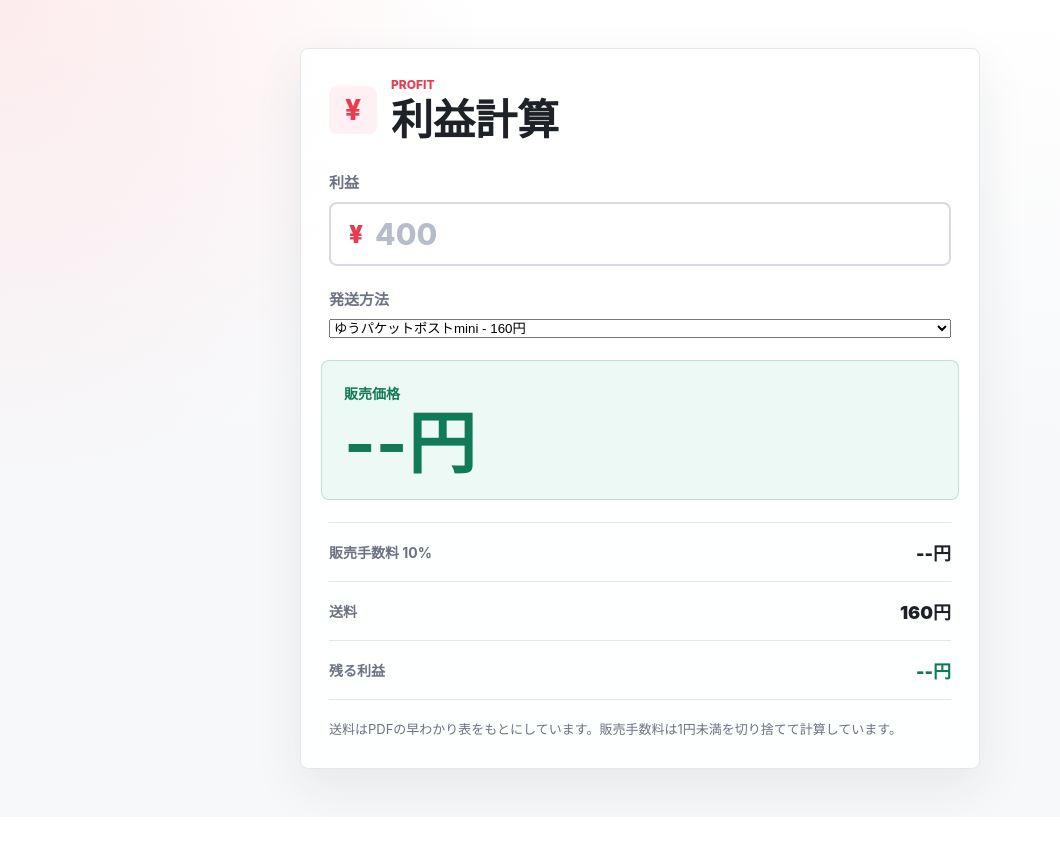
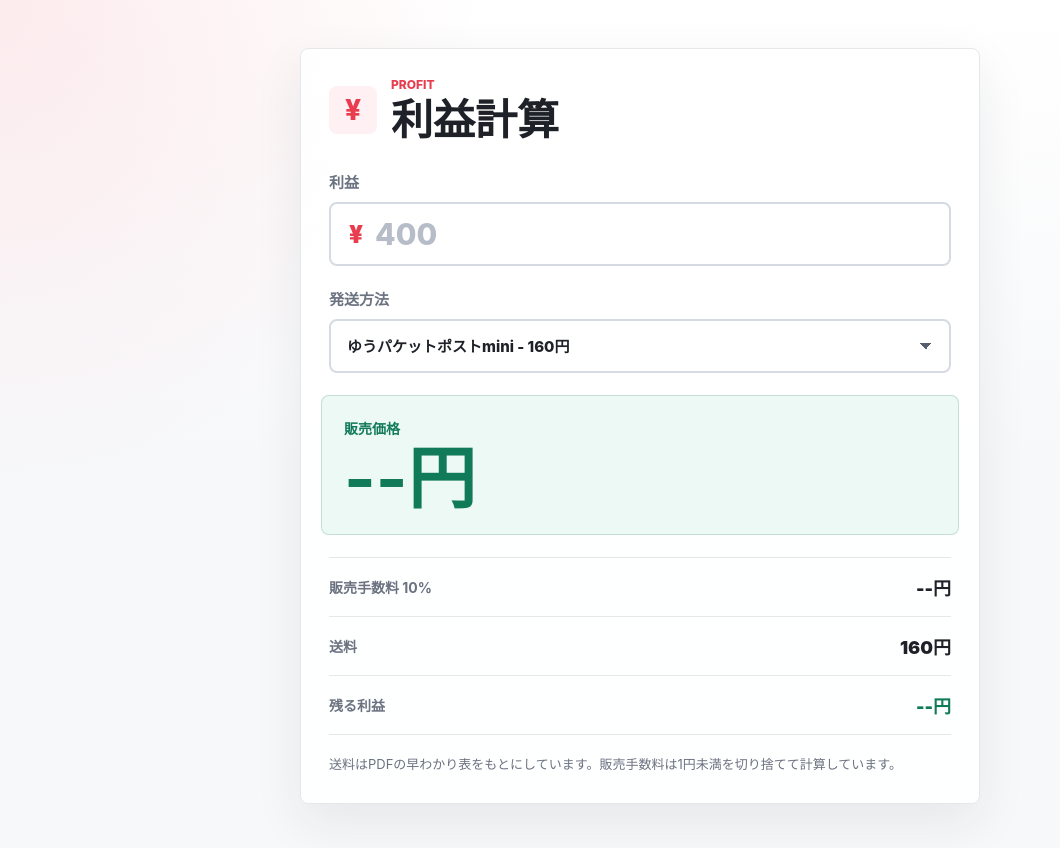
Before and after one commit to saku0606/profit, a plain HTML site: page index.html in a window 1280 px wide. Shown: the whole page, without its empty margins (0-1060 px from the left). Before the commit the page ends 817 px from the top, so only its background shows below. Drawn offline with Linux system fonts and the light colour scheme.

Commit message:
Update styles.css

```diff
--- a/styles.css
+++ b/styles.css
@@ -27,7 +27,8 @@ body {
 }
 
 button,
-input {
+input,
+select {
   font: inherit;
 }
 
@@ -129,6 +130,29 @@ h1 {
 
 .yen-input input::placeholder {
   color: #b7bdc8;
+}
+
+.shipping-select {
+  width: 100%;
+  min-height: 54px;
+  padding: 0 42px 0 16px;
+  border: 2px solid #d6dbe3;
+  border-radius: 8px;
+  background:
+    linear-gradient(45deg, transparent 50%, #555f6f 50%) calc(100% - 22px) 50% / 7px 7px no-repeat,
+    linear-gradient(135deg, #555f6f 50%, transparent 50%) calc(100% - 17px) 50% / 7px 7px no-repeat,
+    #fff;
+  color: var(--text);
+  font-weight: 800;
+  outline: 0;
+  appearance: none;
+  cursor: pointer;
+  transition: border-color 160ms ease, box-shadow 160ms ease;
+}
+
+.shipping-select:focus {
+  border-color: var(--accent);
+  box-shadow: 0 0 0 4px rgba(233, 61, 79, 0.12);
 }
 
 .clear-button {
```
